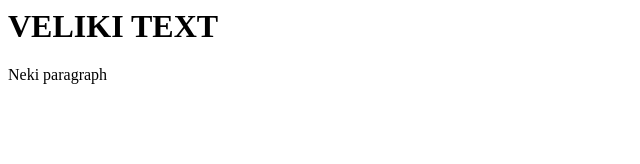
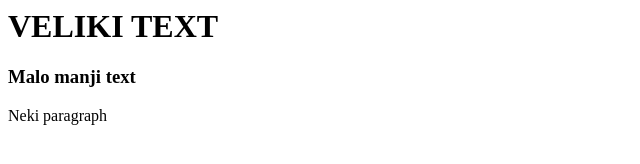
Before and after one commit to Zeko369/web1, a plain HTML site: page index.html in a window 1280 px wide. Shown: the whole page, without its empty margins (0-640 px from the left). Drawn offline with Linux system fonts and the light colour scheme.

Commit message:
Add h3 tag

```diff
--- a/index.html
+++ b/index.html
@@ -5,6 +5,7 @@
 
   <body>
     <h1>VELIKI TEXT</h1>
+    <h3>Malo manji text</h3>
     <p>Neki paragraph</p>
   </body>
 </html>
```
